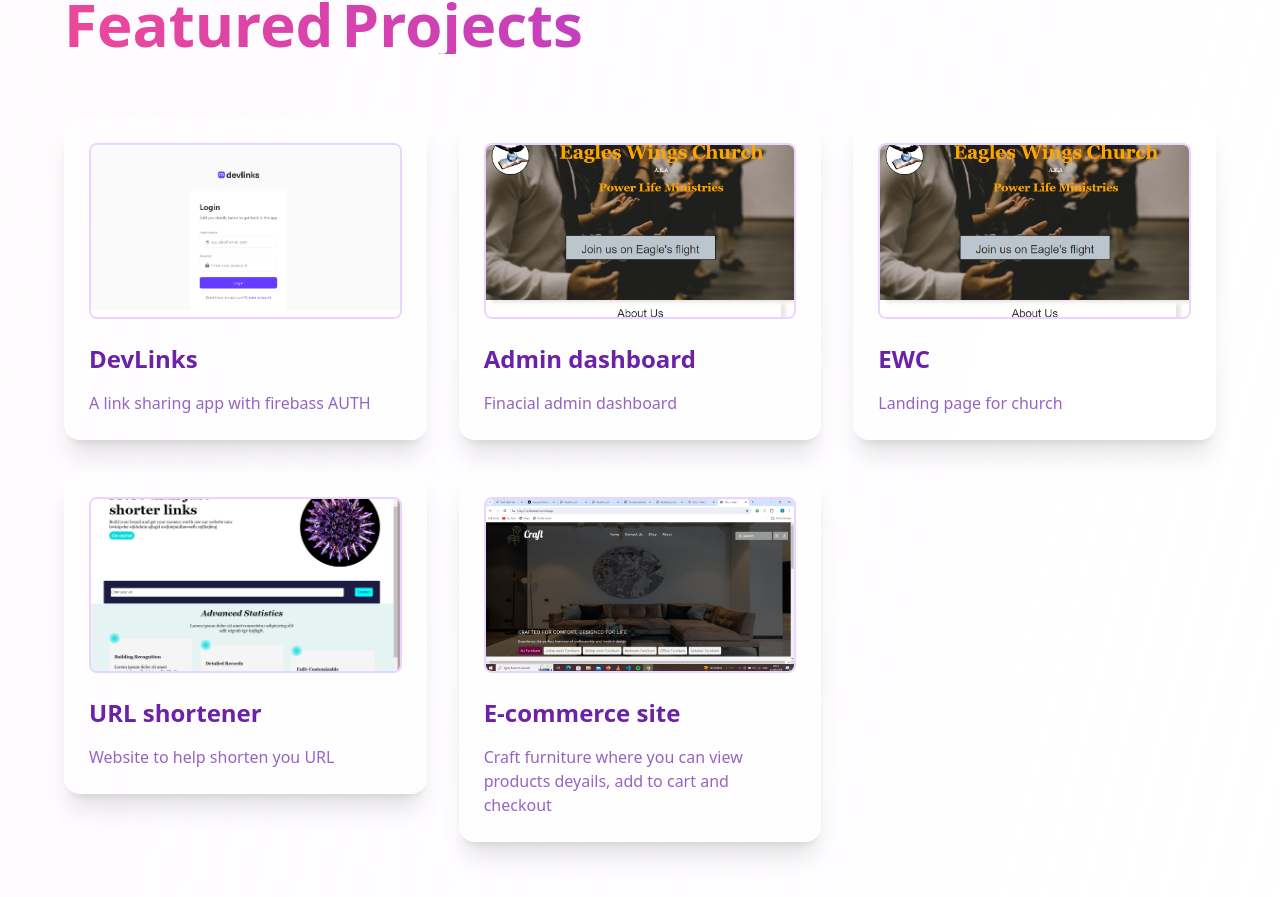
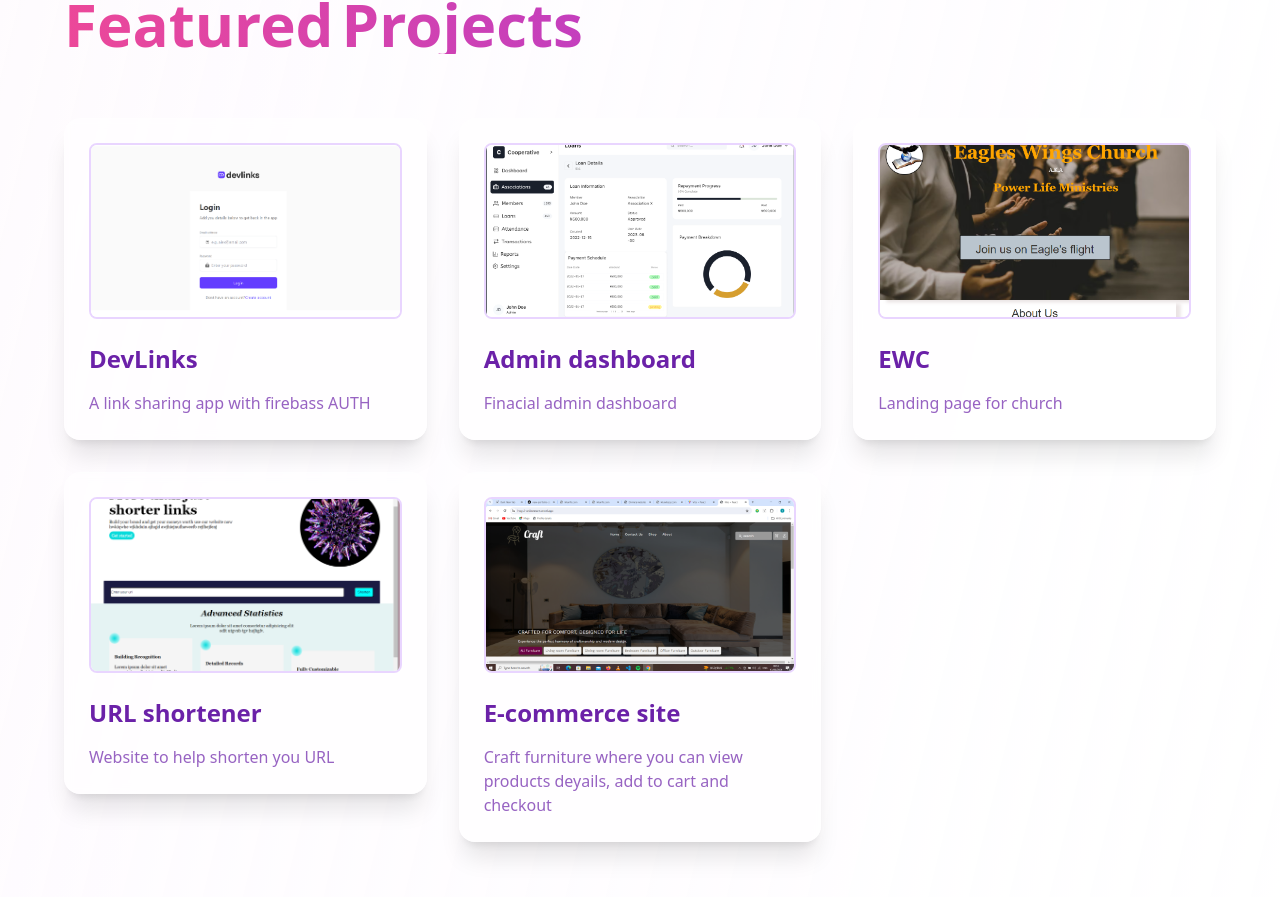
Before and after one commit to Deevinejoy/portfolio-v2, a Next.js app: page / in a window 1280 px wide. Shown: the part 2756-3653 px from the top of the page. Built offline with nearby package versions, Linux system fonts and the light colour scheme.

Commit message:
fix: eslint

```diff
--- a/src/app/page.tsx
+++ b/src/app/page.tsx
@@ -68,7 +68,7 @@ export default function Home() {
         name: 'Admin dashboard',
         des: 'Finacial admin dashboard',
         link: 'https://ewc-dj-eox7.vercel.app/',
-        img: '/ewc.png'
+        img: '/dash.png'
     },
 
     {
```
